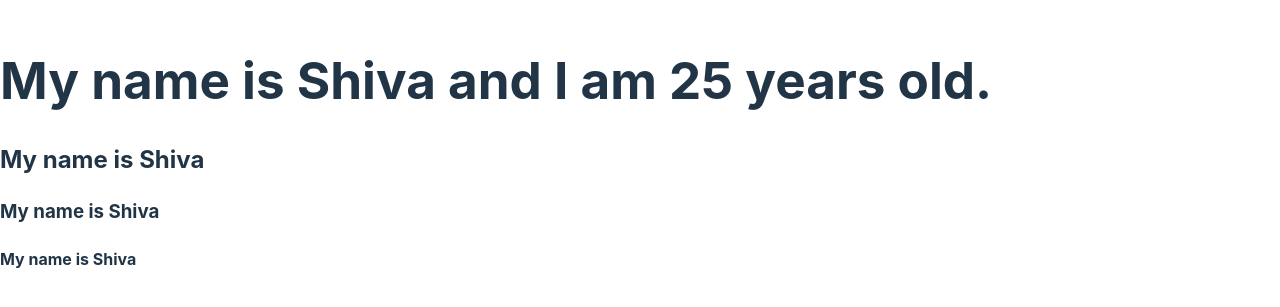
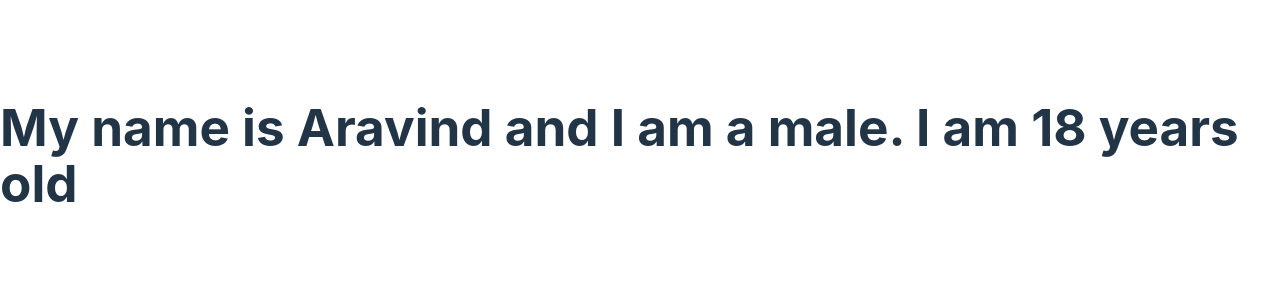
Before and after one commit to Om-Prakash-Chaurasia/bangalore, a React (Vite) app in the folder b-branch/: page / in a window 1280 px wide. Shown: the part 245-552 px from the top of the page. Built offline with nearby package versions, Linux system fonts and the light colour scheme.

Commit message:
ContextAPI and useContext Hook covered.

```diff
--- a/b-branch/src/App.jsx
+++ b/b-branch/src/App.jsx
@@ -1,18 +1,31 @@
-import React from "react";
+import React, { createContext } from "react";
 import ChildA from "./components/ChildA";
 
-function App() {
-  const name = "Shiva";
-  const age = 25;
+// create --> createContext();
+// provider --> contextProvider();
+// consumer --> contextConsumer();
+
+const data = createContext();
+const data1 = createContext();
+const data2 = createContext();
+
+export default function App() {
+  const name = "Aravind";
+  const age = 18;
+  const gender = "male";
 
   return (
     <div>
-      <h1>
-        My name is {name} and I am {age} years old.
-      </h1>
-      <ChildA name={name} />
+      <data.Provider value={name}>
+        <data1.Provider value={age}>
+          <data2.Provider value={gender}>
+            <ChildA />
+          </data2.Provider>
+        </data1.Provider>
+      </data.Provider>
     </div>
   );
 }
 
-export default App;
+// export default App;
+export { data, data1, data2 };
--- a/b-branch/src/components/ChildA.jsx
+++ b/b-branch/src/components/ChildA.jsx
@@ -1,12 +1,10 @@
 import React from "react";
 import ChildB from "./ChildB";
 
-function ChildA({ name }) {
+function ChildA() {
   return (
     <div>
-      <h2>My name is {name}</h2>
-
-      <ChildB name={name} />
+      <ChildB />
     </div>
   );
 }
--- a/b-branch/src/components/ChildB.jsx
+++ b/b-branch/src/components/ChildB.jsx
@@ -1,11 +1,9 @@
 import React from "react";
 import ChildC from "./ChildC";
-
-function ChildB({ name }) {
+function ChildB() {
   return (
     <div>
-      <h3>My name is {name}</h3>
-      <ChildC name={name} />
+      <ChildC />
     </div>
   );
 }
--- a/b-branch/src/components/ChildC.jsx
+++ b/b-branch/src/components/ChildC.jsx
@@ -1,9 +1,51 @@
-import React from "react";
+// import React from "react";
+// import { data, data1, data2 } from "../App";
 
-function ChildC({ name }) {
+// function ChildC() {
+//   return (
+//     <div>
+//       <data.Consumer>
+//         {(name) => {
+//           return (
+//             <data1.Consumer>
+//               {(age) => {
+//                 return (
+//                   <data2.Consumer>
+//                     {(gender) => {
+//                       return (
+//                         <h1>
+//                           My name is {name} and I am {age} and I am a {gender}
+//                         </h1>
+//                       );
+//                     }}
+//                   </data2.Consumer>
+//                 );
+//               }}
+//             </data1.Consumer>
+//           );
+//         }}
+//       </data.Consumer>
+//     </div>
+//   );
+// }
+
+// export default ChildC;
+
+// useCotext Hook :-
+
+import React, { useContext } from "react";
+import { data, data1, data2 } from "../App";
+
+function ChildC() {
+  const name = useContext(data);
+  const age = useContext(data1);
+  const gender = useContext(data2);
+
   return (
     <div>
-      <h4>My name is {name}</h4>
+      <h1>
+        My name is {name} and I am a {gender}. I am {age} years old
+      </h1>
     </div>
   );
 }
```
Also changed, not shown: b-branch/src/components/Parent.jsx (added, +26 -0 lines).
